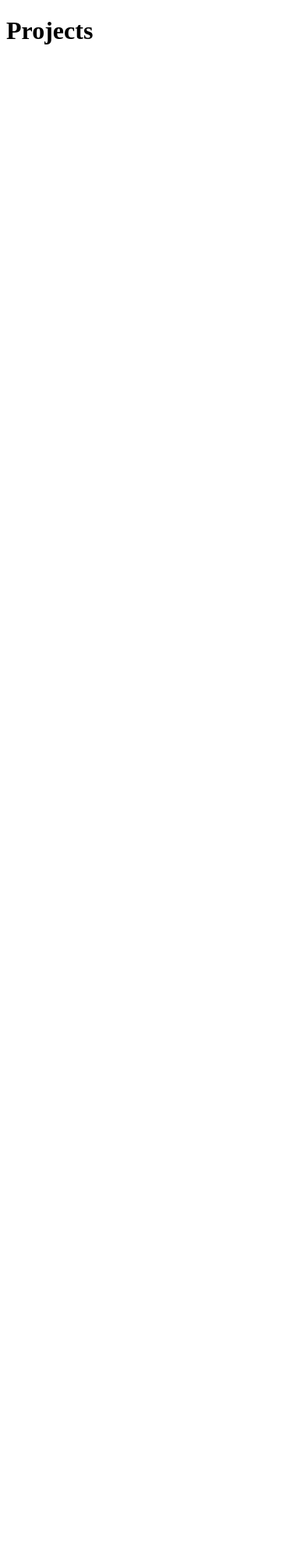
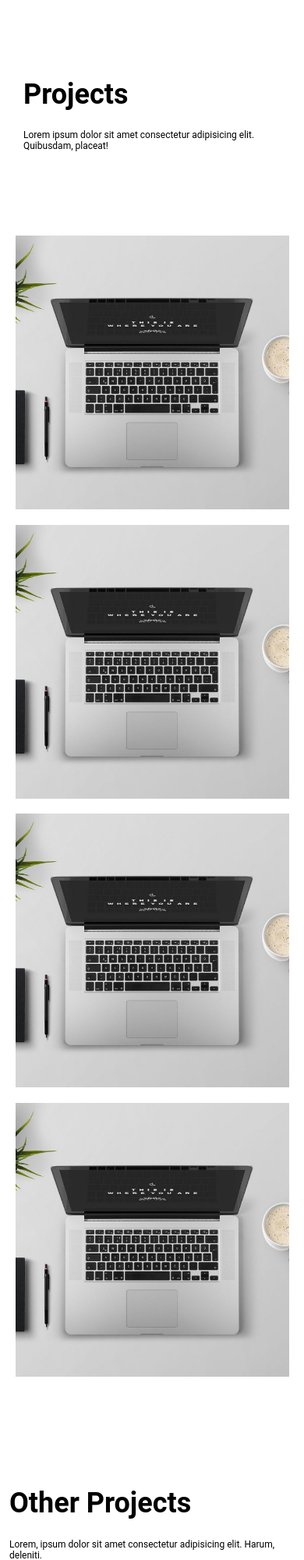
Before and after one commit to fari3001/portfolio, a plain HTML site: page links/projects.html in a window 390 px wide. Shown: the top 2000 px of the page at 78% size. Before the commit the page ends 844 px from the top, so only its background shows below. Drawn offline with nearby package versions, Linux system fonts and the light colour scheme.

Commit message:
Seventh Commit

```diff
--- a/css/style.scss
+++ b/css/style.scss
@@ -393,6 +393,55 @@ img {
     background: purple;
 }
 
+// Projects Page
+.projects-page {
+    padding: 0;
+    border: none;
+    outline: none;
+    vertical-align: baseline;
+    font-size: 100%;
+    width: 100%;
+    background: white;
+}
+
+#project-head {
+    margin: 100px 0 200px 120px;
+}
+
+#project-head p {
+    width: 60%;
+    margin-top: 10px;
+}
+
+.work {
+    text-align: center;
+    width: 100%;
+}
+
+.work img {
+    margin: 1%;
+    width: 45%;
+}
+
+.header2 {
+    margin: 130px 0 80px 40px;
+}
+
+.work2 {
+    width: 100%;
+    text-align: center;
+
+    img {
+        margin: 1%;
+        width: 94%;
+    }
+}
+
+#project-footer {
+    text-align: center;
+    color: grey;
+    margin: 60px auto;
+}
 
 
 // Media Queries Below
@@ -439,6 +488,7 @@ img {
         width: 100%;
         flex-direction: column;
 
+
         #blog-image {
             margin: 0;
         }
@@ -479,7 +529,45 @@ img {
             }
         }
     }
+
+    #project-head {
+        text-align: left;
+        margin: 100px 0 100px 30px;
+
+        h1 {
+            font-size: 36px;
+        }
+
+        p {
+            font-size: 12px;
+            width: 90%;
+        }
+    }
+
+    .work img {
+        margin: 2%;
+        width: 90%;
+    }
+
+    .header2 {
+        margin: 130px 0 40px 12px;
+
+        h1 {
+            font-size: 36px;
+        }
+
+        p {
+            font-size: 12px;
+            width: 90%;
+        }
+    }
+
+    .work2 img {
+        margin: 2%;
+    }
+
 }
+
 
 // Desktop
 @media (min-width: 48em) {
--- a/links/projects.html
+++ b/links/projects.html
@@ -5,11 +5,43 @@
     <meta charset="UTF-8">
     <meta name="viewport" content="width=device-width, initial-scale=1.0">
     <meta http-equiv="X-UA-Compatible" content="ie=edge">
-    <title>Projects</title>
+    <link rel="stylesheet" href="../css/style.css">
+    <script src="https://unpkg.com/scrollreveal/dist/scrollreveal.min.js"></script>
+
+    <title>Farhaan Essof: Projects</title>
 </head>
 
-<body>
-    <h1>Projects</h1>
+<body class="projects-page">
+    <header id="project-head">
+        <h1 class="anim">Projects</h1>
+        <p class="anim">Lorem ipsum dolor sit amet consectetur adipisicing elit. Quibusdam, placeat!
+        </p>
+    </header>
+    <div class="work">
+        <img class="anim" src="../images/blog-pic.png" alt="">
+        <img class="anim" src="../images/blog-pic.png" alt="">
+        <img class="anim" src="../images/blog-pic.png" alt="">
+        <img class="anim" src="../images/blog-pic.png" alt="">
+    </div>
+
+    <div class="header2">
+        <h1 class="anim">Other Projects</h1>
+        <p class="anim">Lorem, ipsum dolor sit amet consectetur adipisicing elit. Harum, deleniti.
+        </p>
+    </div>
+
+    <div class="work2">
+        <img class="anim" src="../images/blog-pic.png" alt="">
+        <img class="anim" src="../images/blog-pic.png" alt="">
+    </div>
+
+    <footer id="project-footer">
+        <p>Projects | Farhaan Essof</p>
+    </footer>
 </body>
+<script type="text/javascript">
+    window.sr = ScrollReveal();
+    sr.reveal('.anim');
+</script>
 
 </html>
```
Also changed, not shown: index.html (+2 -0 lines), links/hobbies.html (+4 -1 lines), css/style.css, 3 other files.
